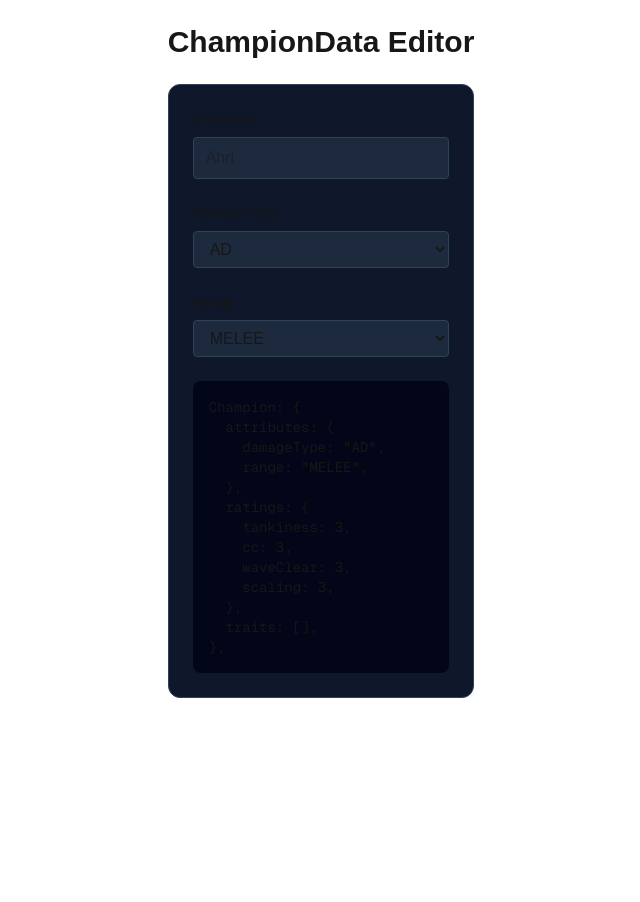
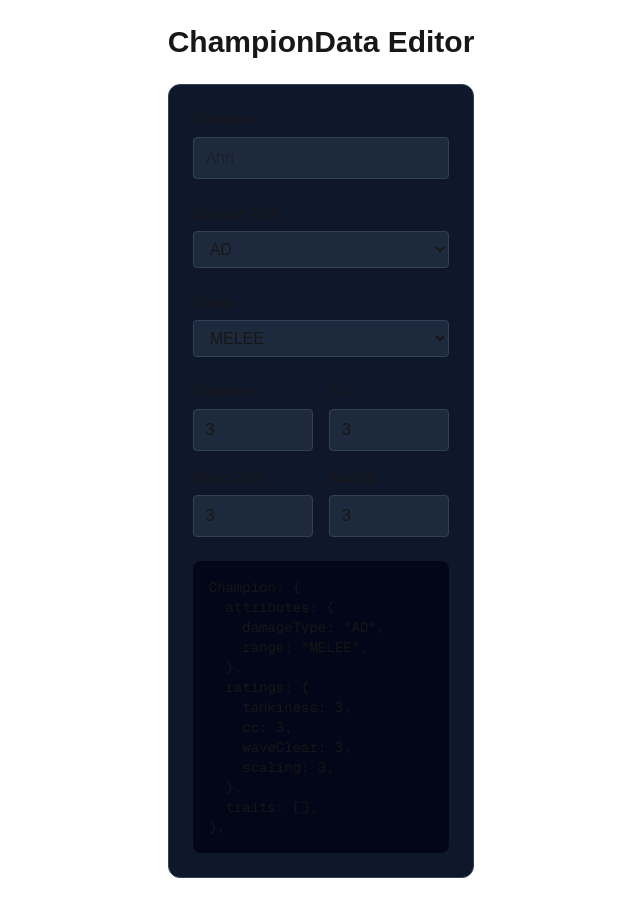
Before and after one commit to kyosukesai17-tech/PickWise, a Next.js app: page /editor in a window 1280 px wide. Shown: the whole page, without its empty margins (319-959 px from the left). Before the commit the page ends 800 px from the top, so only its background shows below. Built offline with nearby package versions, Linux system fonts and the light colour scheme.

Commit message:
feat: ChampionData EditorにRating入力を追加

```diff
--- a/components/ChampionDataEditor.tsx
+++ b/components/ChampionDataEditor.tsx
@@ -14,9 +14,13 @@ export default function ChampionDataEditor() {
   const [range, setRange] =
     useState<(typeof ranges)[number]>("MELEE");
 
+  const [tankiness, setTankiness] = useState(3);
+  const [cc, setCc] = useState(3);
+  const [waveClear, setWaveClear] = useState(3);
+  const [scaling, setScaling] = useState(3);
+
   return (
     <div className="space-y-6 rounded-xl border border-slate-700 bg-slate-900 p-6">
-
       <div>
         <label className="mb-2 block text-sm font-medium">
           Champion
@@ -24,9 +28,7 @@ export default function ChampionDataEditor() {
 
         <input
           value={champion}
-          onChange={(e) =>
-            setChampion(e.target.value)
-          }
+          onChange={(e) => setChampion(e.target.value)}
           placeholder="Ahri"
           className="w-full rounded border border-slate-700 bg-slate-800 px-3 py-2"
         />
@@ -72,6 +74,32 @@ export default function ChampionDataEditor() {
         </select>
       </div>
 
+      <div className="grid grid-cols-2 gap-4">
+        <NumberInput
+          label="Tankiness"
+          value={tankiness}
+          onChange={setTankiness}
+        />
+
+        <NumberInput
+          label="CC"
+          value={cc}
+          onChange={setCc}
+        />
+
+        <NumberInput
+          label="Wave Clear"
+          value={waveClear}
+          onChange={setWaveClear}
+        />
+
+        <NumberInput
+          label="Scaling"
+          value={scaling}
+          onChange={setScaling}
+        />
+      </div>
+
       <div className="rounded-lg bg-slate-950 p-4 font-mono text-sm whitespace-pre-wrap">
 {`${champion || "Champion"}: {
   attributes: {
@@ -79,15 +107,45 @@ export default function ChampionDataEditor() {
     range: "${range}",
   },
   ratings: {
-    tankiness: 3,
-    cc: 3,
-    waveClear: 3,
-    scaling: 3,
+    tankiness: ${tankiness},
+    cc: ${cc},
+    waveClear: ${waveClear},
+    scaling: ${scaling},
   },
   traits: [],
 },`}
       </div>
-
     </div>
   );
 }
+
+type NumberInputProps = {
+  label: string;
+  value: number;
+  onChange: (value: number) => void;
+};
+
+function NumberInput({
+  label,
+  value,
+  onChange,
+}: NumberInputProps) {
+  return (
+    <div>
+      <label className="mb-2 block text-sm font-medium">
+        {label}
+      </label>
+
+      <input
+        type="number"
+        min={1}
+        max={5}
+        value={value}
+        onChange={(e) =>
+          onChange(Number(e.target.value))
+        }
+        className="w-full rounded border border-slate-700 bg-slate-800 px-3 py-2"
+      />
+    </div>
+  );
+}
--- a/package.json
+++ b/package.json
@@ -6,7 +6,8 @@
     "dev": "next dev",
     "build": "next build",
     "start": "next start",
-    "lint": "eslint"
+    "lint": "eslint",
+    "generate:champions": "tsx scripts/generateChampionData.ts"
   },
   "dependencies": {
     "next": "16.2.12",
@@ -21,6 +22,7 @@
     "eslint": "^9",
     "eslint-config-next": "16.2.12",
     "tailwindcss": "^4",
-    "typescript": "^5"
+    "typescript": "^5",
+    "tsx": "^4.20.5"
   }
 }
```
